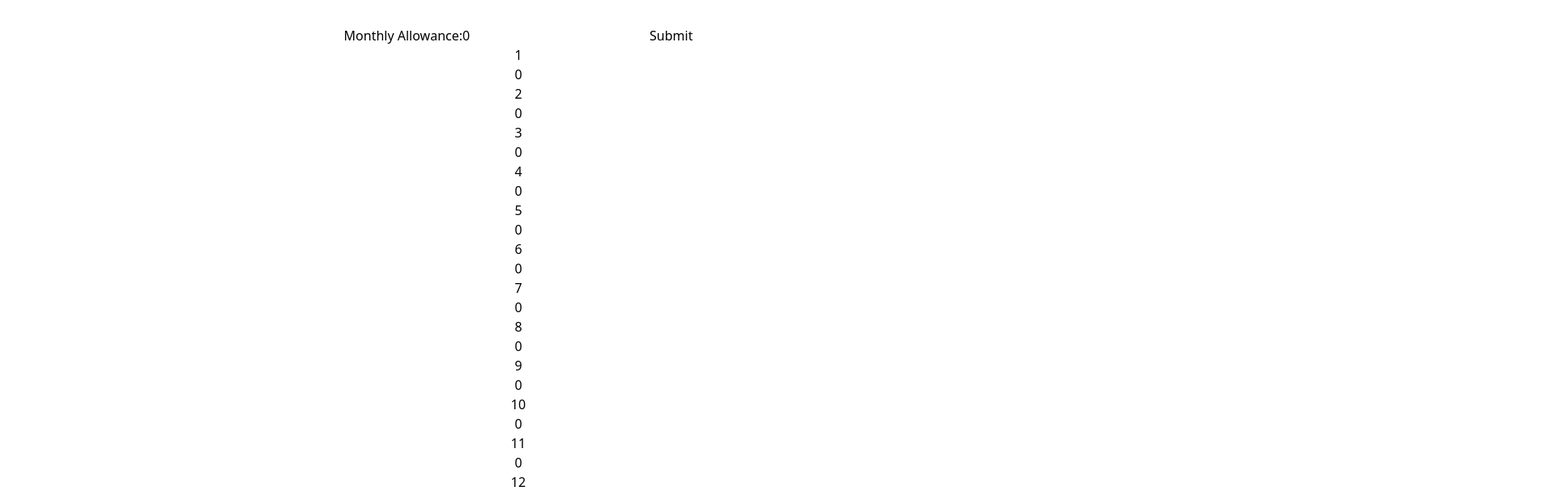
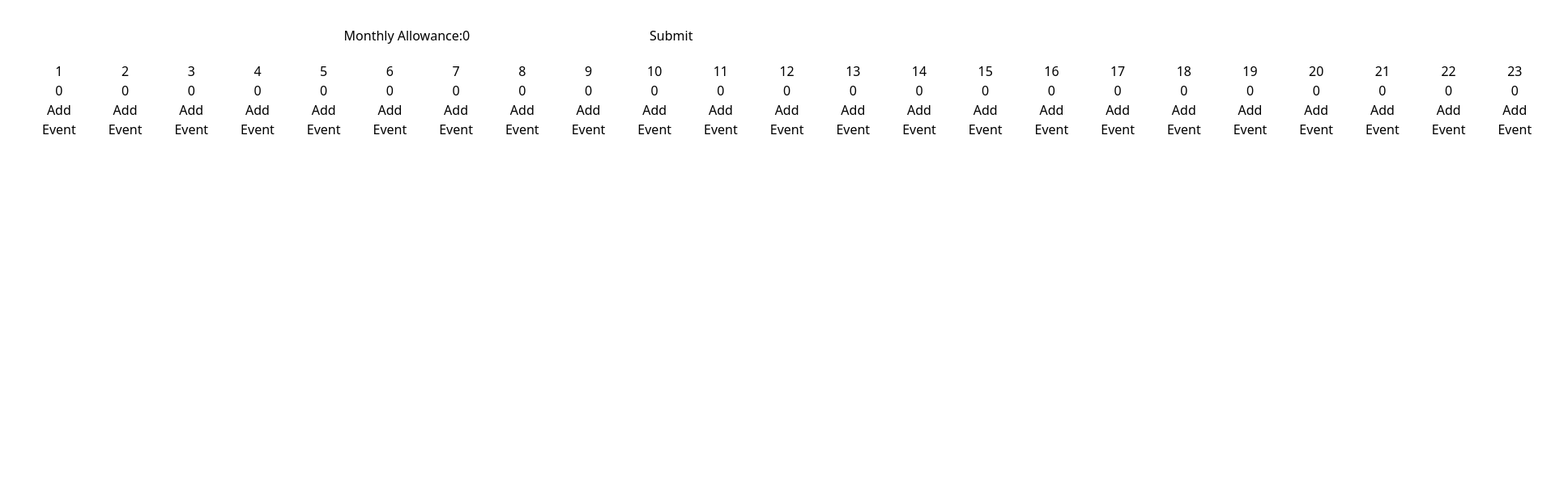
Before and after one commit to aaronsww/cash-control, a React (Vite) app: page / in a window 1280 px wide. Shown: the top 612 px of the page at 81% size, 1920 px wide, since content can reach past the window. Built offline with nearby package versions, Linux system fonts and the light colour scheme.

Commit message:
feat: able to add events on day cards

```diff
--- a/src/App.jsx
+++ b/src/App.jsx
@@ -1,4 +1,4 @@
-import React, { useState } from "react";
+import React, { useState, useEffect } from "react";
 import "./App.css";
 import Input from "./components/Input";
 import useAllowanceStore from "./store/useAllowanceStore";
@@ -6,25 +6,30 @@ import DayCard from "./components/DayCard";
 
 function App() {
   const { allowance } = useAllowanceStore();
+  const [limit, setLimit] = useState(0);
 
   const renderDays = () => {
     const days = [];
     for (let i = 1; i <= 30; i++) {
-      days.push(<DayCard key={i} no={i} limit={limit} />);
+      days.push(
+        <DayCard
+          key={i}
+          no={i}
+          limit={limit}
+        />
+      );
     }
     return days;
   };
 
-  const calcLimit = () =>  {
+  const calcLimit = () => {
     setLimit(allowance / 30);
-  }
-
-  const [limit, setLimit] = useState(0);
+  };
 
   return (
     <>
       <Input calc={calcLimit}></Input>
-      <div>{renderDays()}</div>
+      <div className="flex">{renderDays()}</div>
     </>
   );
 }
--- a/src/components/DayCard.jsx
+++ b/src/components/DayCard.jsx
@@ -1,10 +1,46 @@
-import React from "react";
+import React, { useState } from "react";
 
 function DayCard({ no, limit }) {
+  const [show, setShow] = useState(true);
+  const [events, setEvents] = useState([]);
+  const [newEvent, setNewEvent] = useState({ title: "", expense: 0 });
+
+  const addEvent = () => {
+    setEvents([...events, newEvent]);
+    setNewEvent({ title: "", expense: 0 });
+    setShow(false);
+  };
+
   return (
-    <div>
+    <div className="w-40 m-5">
       <h1>{no}</h1>
       <h2>{limit}</h2>
+      {events.map((event, index) => (
+        <div key={index}>
+          <h4>{event.title}</h4>
+          <h4>{event.expense}</h4>
+        </div>
+      ))}
+      {show && <button onClick={() => setShow(false)}>Add Event</button>}
+      {!show && (
+        <div>
+          <input
+            type="text"
+            value={newEvent.title}
+            onChange={(e) =>
+              setNewEvent({ ...newEvent, title: e.target.value })
+            }
+          />
+          <input
+            type="number"
+            value={newEvent.expense}
+            onChange={(e) =>
+              setNewEvent({ ...newEvent, expense: e.target.value })
+            }
+          />
+          <button onClick={addEvent}>Add</button>
+        </div>
+      )}
     </div>
   );
 }
```
